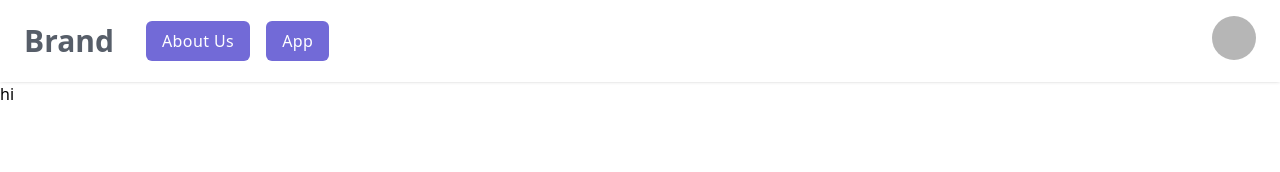
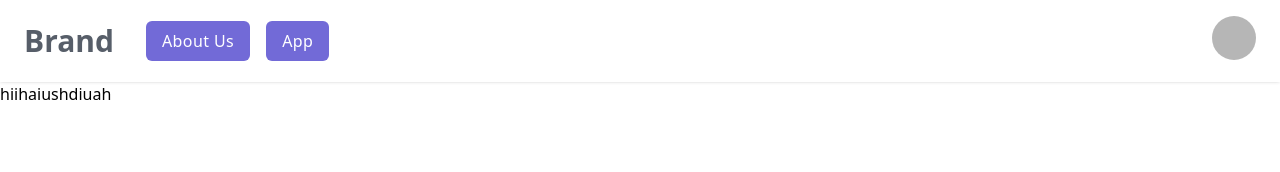
Before and after one commit to ScriptedRain/timerApp, a React (Create React App) app: page /about in a window 1280 px wide. Shown: the top 172 px of the page. Built offline with nearby package versions, Linux system fonts and the light colour scheme; grey boxes are pictures that could not be loaded.

Commit message:
Update About.jsx

```diff
--- a/src/Pages/About.jsx
+++ b/src/Pages/About.jsx
@@ -1,7 +1,7 @@
 import React from 'react'
 
 const About = () => {
-  return <div>hi</div>
+  return <div>hiihaiushdiuah</div>
 }
 
 export default About
```
